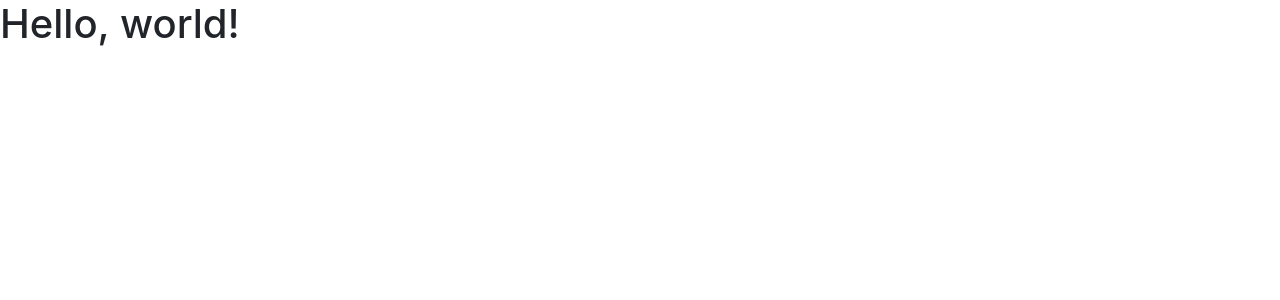
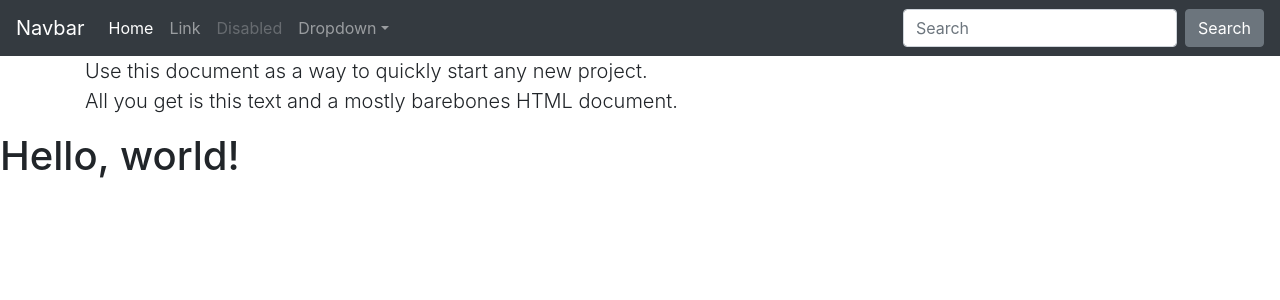
Before and after one commit to phadjian/hydroponics, a Flask app: page / in a window 1280 px wide. Shown: the top 300 px of the page. Run offline with Flask 2, Linux system fonts and the light colour scheme; some libraries are stand-ins or nearby versions.

Commit message:
more bootstrap stuff

```diff
--- a/webapp/templates/newPage.html
+++ b/webapp/templates/newPage.html
@@ -1,3 +1,94 @@
+<!doctype html>
+<html lang="en">
+  <head>
+    <meta charset="utf-8">
+    <meta name="viewport" content="width=device-width, initial-scale=1, shrink-to-fit=no">
+    <meta name="description" content="">
+    <meta name="author" content="Mark Otto, Jacob Thornton, and Bootstrap contributors">
+    <meta name="generator" content="Jekyll v3.8.6">
+    <title>Starter Template · Bootstrap</title>
+
+    <link rel="canonical" href="https://getbootstrap.com/docs/4.4/examples/starter-template/">
+
+    <!-- Bootstrap core CSS -->
+<link href="/docs/4.4/dist/css/bootstrap.min.css" rel="stylesheet" integrity="sha384-Vkoo8x4CGsO3+Hhxv8T/Q5PaXtkKtu6ug5TOeNV6gBiFeWPGFN9MuhOf23Q9Ifjh" crossorigin="anonymous">
+
+    <!-- Favicons -->
+<link rel="apple-touch-icon" href="/docs/4.4/assets/img/favicons/apple-touch-icon.png" sizes="180x180">
+<link rel="icon" href="/docs/4.4/assets/img/favicons/favicon-32x32.png" sizes="32x32" type="image/png">
+<link rel="icon" href="/docs/4.4/assets/img/favicons/favicon-16x16.png" sizes="16x16" type="image/png">
+<link rel="manifest" href="/docs/4.4/assets/img/favicons/manifest.json">
+<link rel="mask-icon" href="/docs/4.4/assets/img/favicons/safari-pinned-tab.svg" color="#563d7c">
+<link rel="icon" href="/docs/4.4/assets/img/favicons/favicon.ico">
+<meta name="msapplication-config" content="/docs/4.4/assets/img/favicons/browserconfig.xml">
+<meta name="theme-color" content="#563d7c">
+
+
+    <style>
+      .bd-placeholder-img {
+        font-size: 1.125rem;
+        text-anchor: middle;
+        -webkit-user-select: none;
+        -moz-user-select: none;
+        -ms-user-select: none;
+        user-select: none;
+      }
+
+      @media (min-width: 768px) {
+        .bd-placeholder-img-lg {
+          font-size: 3.5rem;
+        }
+      }
+    </style>
+    <!-- Custom styles for this template -->
+    <link href="starter-template.css" rel="stylesheet">
+  </head>
+  <body>
+    <nav class="navbar navbar-expand-md navbar-dark bg-dark fixed-top">
+  <a class="navbar-brand" href="#">Navbar</a>
+  <button class="navbar-toggler" type="button" data-toggle="collapse" data-target="#navbarsExampleDefault" aria-controls="navbarsExampleDefault" aria-expanded="false" aria-label="Toggle navigation">
+    <span class="navbar-toggler-icon"></span>
+  </button>
+
+  <div class="collapse navbar-collapse" id="navbarsExampleDefault">
+    <ul class="navbar-nav mr-auto">
+      <li class="nav-item active">
+        <a class="nav-link" href="#">Home <span class="sr-only">(current)</span></a>
+      </li>
+      <li class="nav-item">
+        <a class="nav-link" href="#">Link</a>
+      </li>
+      <li class="nav-item">
+        <a class="nav-link disabled" href="#" tabindex="-1" aria-disabled="true">Disabled</a>
+      </li>
+      <li class="nav-item dropdown">
+        <a class="nav-link dropdown-toggle" href="#" id="dropdown01" data-toggle="dropdown" aria-haspopup="true" aria-expanded="false">Dropdown</a>
+        <div class="dropdown-menu" aria-labelledby="dropdown01">
+          <a class="dropdown-item" href="#">Action</a>
+          <a class="dropdown-item" href="#">Another action</a>
+          <a class="dropdown-item" href="#">Something else here</a>
+        </div>
+      </li>
+    </ul>
+    <form class="form-inline my-2 my-lg-0">
+      <input class="form-control mr-sm-2" type="text" placeholder="Search" aria-label="Search">
+      <button class="btn btn-secondary my-2 my-sm-0" type="submit">Search</button>
+    </form>
+  </div>
+</nav>
+
+<main role="main" class="container">
+
+  <div class="starter-template">
+    <h1>Bootstrap starter template</h1>
+    <p class="lead">Use this document as a way to quickly start any new project.<br> All you get is this text and a mostly barebones HTML document.</p>
+  </div>
+
+</main><!-- /.container -->
+<script src="https://code.jquery.com/jquery-3.4.1.slim.min.js" integrity="sha384-J6qa4849blE2+poT4WnyKhv5vZF5SrPo0iEjwBvKU7imGFAV0wwj1yYfoRSJoZ+n" crossorigin="anonymous"></script>
+      <script>window.jQuery || document.write('<script src="/docs/4.4/assets/js/vendor/jquery.slim.min.js"><\/script>')</script><script src="/docs/4.4/dist/js/bootstrap.bundle.min.js" integrity="sha384-6khuMg9gaYr5AxOqhkVIODVIvm9ynTT5J4V1cfthmT+emCG6yVmEZsRHdxlotUnm" crossorigin="anonymous"></script></body>
+</html>
+
 <!doctype html>
 <html lang="en">
   <head>
```
